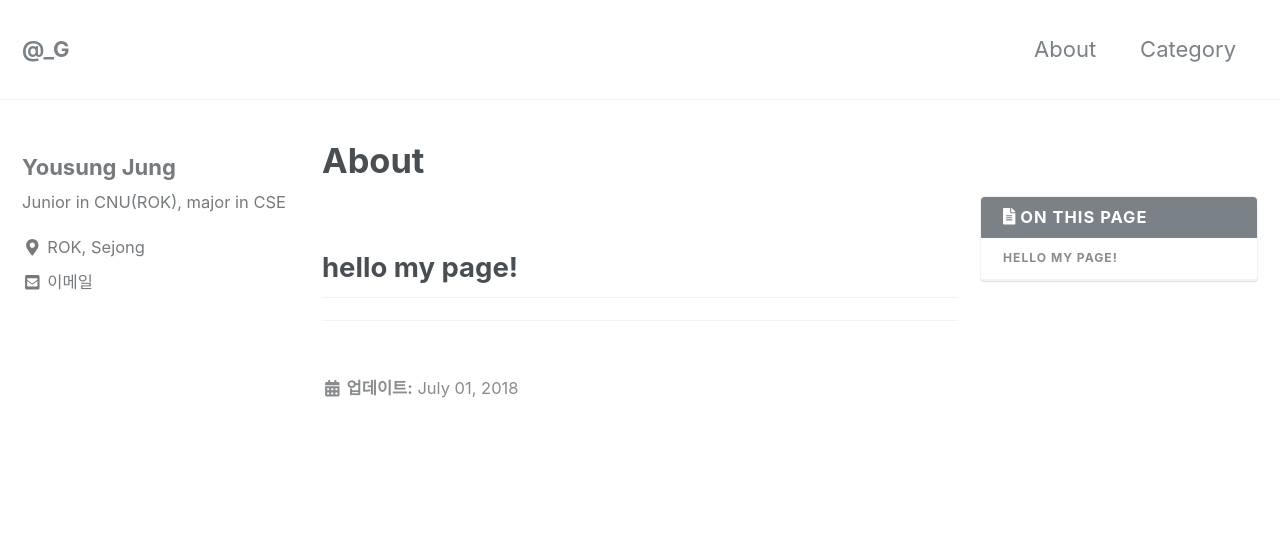
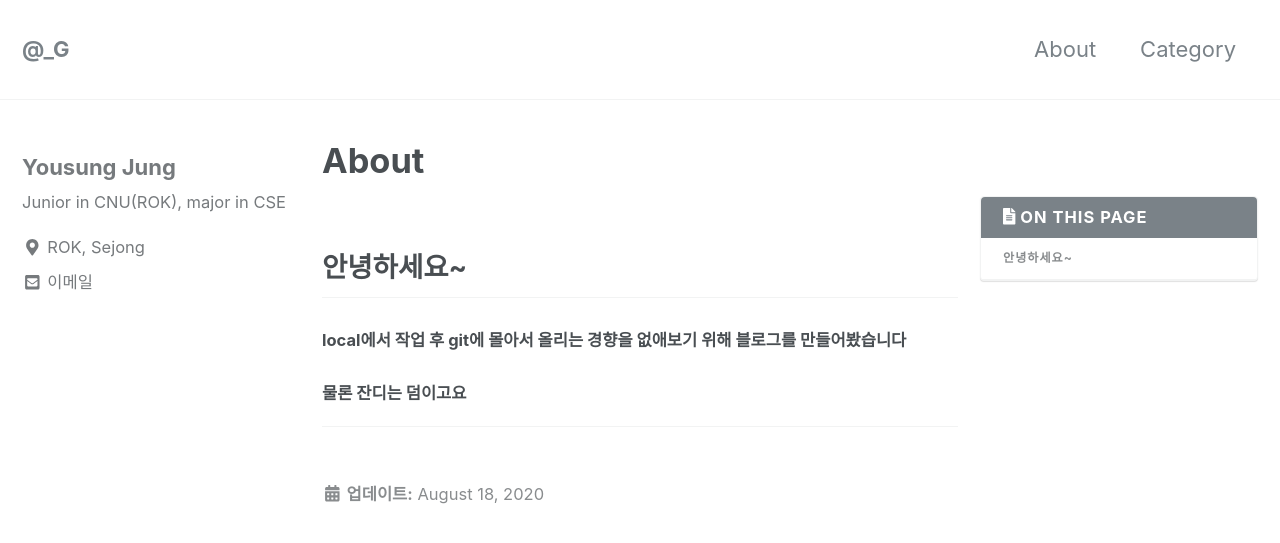
Before and after one commit to can019/can019.github.io, a Jekyll site: the page built from _pages/about.md, in a window 1280 px wide and 900 px high. Shown: the top 543 px of the window. Built offline with Jekyll 4.4.1, drawn with Linux system fonts in a browser that asks for light colours; nearby versions of some CDN libraries.

```diff
--- a/_pages/about.md
+++ b/_pages/about.md
@@ -2,10 +2,14 @@
 permalink: /about/
 title: "About"
 excerpt: "Minimal Mistakes is a flexible two-column Jekyll theme."
-last_modified_at: 2018-07-01T12:04:24-04:00
+last_modified_at: 2020-08-18T12:04:24-04:00
 toc: true
 ---
 
-## hello my page!
+## 안녕하세요~
+
+##### local에서 작업 후 git에 몰아서 올리는 경향을 없애보기 위해 블로그를 만들어봤습니다
+
+##### 물론 잔디는 덤이고요
 
 ---
```
Also changed, not shown: Gemfile.lock (added), assets/mathmatical notation/(H(x)-y)^.png (added), assets/photos/20200820_2.png (added).
